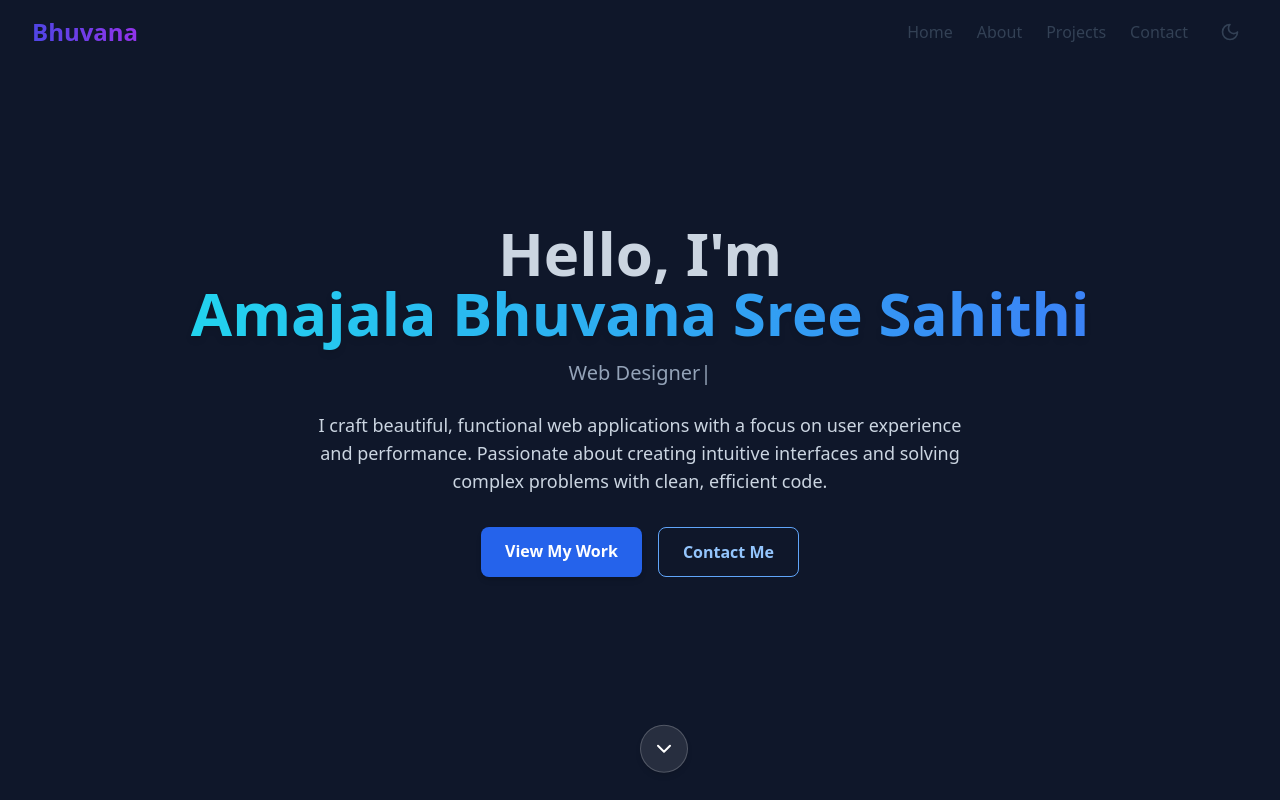
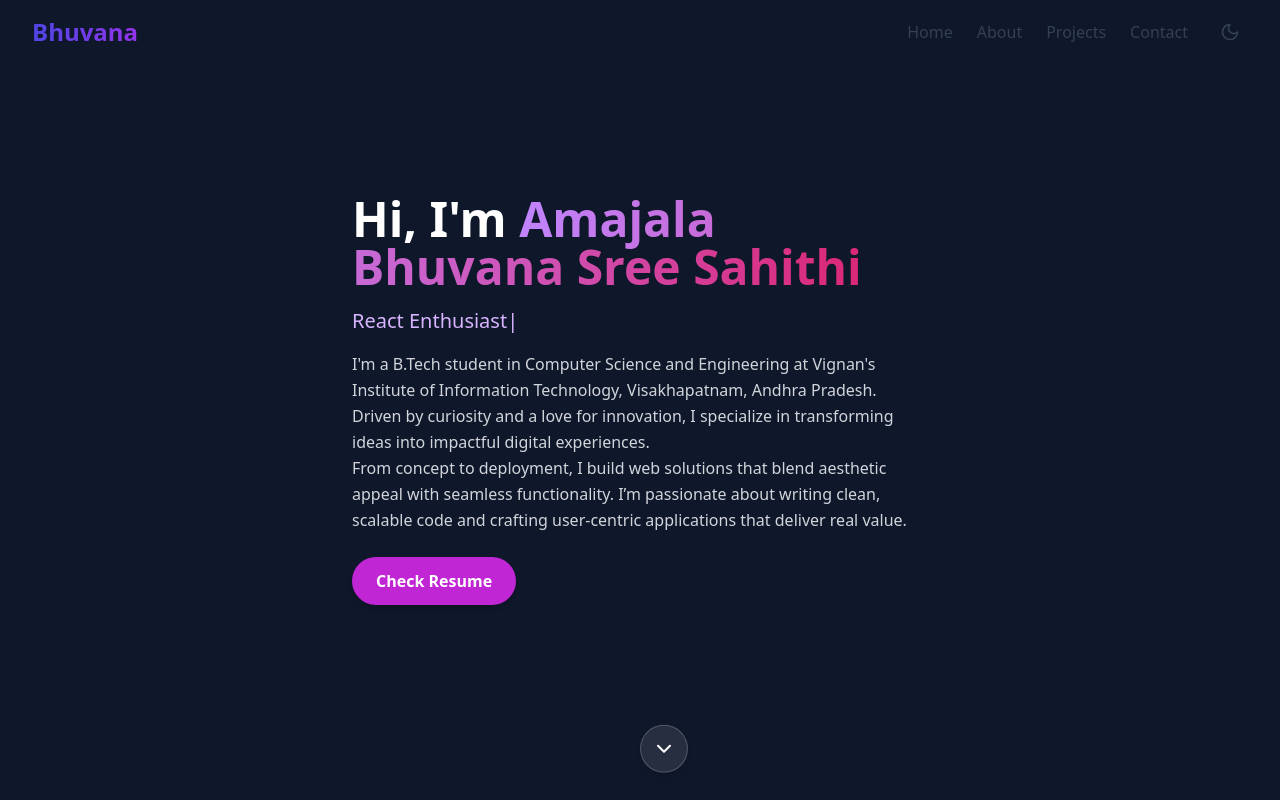
Before and after one commit to bhuvana816/Portfolio., a React (Vite) app: page / in a window 1280 px wide. Shown: the top 800 px of the page. Built offline with nearby package versions, Linux system fonts and the light colour scheme.

Commit message:
Update Hero.tsx

```diff
--- a/src/components/Hero.tsx
+++ b/src/components/Hero.tsx
@@ -10,19 +10,21 @@ const Hero: React.FC = () => {
   return (
     <section
       id="home"
-      className="relative min-h-screen flex flex-col justify-center items-center bg-slate-900 text-white overflow-hidden"
+      className="relative min-h-screen flex flex-col justify-center items-center bg-slate-900 text-white overflow-hidden font-sans"
     >
       <ParticleBackground />
 
-      <div className="container mx-auto px-4 md:px-8 relative z-10 text-center">
+      <div className="container mx-auto px-4 md:px-8 relative z-10 text-center flex flex-col items-center justify-center gap-10">
+        {/* Content */}
+        <div className="max-w-xl text-left">
           <AnimatedSection>
             <motion.h1
-            className="text-4xl md:text-6xl font-extrabold mb-4 leading-tight"
+              className="text-4xl md:text-5xl font-bold mb-4 leading-tight"
               whileHover={{ scale: 1.02 }}
               transition={{ type: 'spring', stiffness: 400 }}
             >
-            <span className="block text-slate-300">Hello, I'm</span>
-            <span className="bg-gradient-to-r from-cyan-400 to-blue-500 bg-clip-text text-transparent drop-shadow-md">
+              Hi, I'm{' '}
+              <span className="text-transparent bg-gradient-to-r from-purple-400 to-pink-600 bg-clip-text">
                 Amajala Bhuvana Sree Sahithi
               </span>
             </motion.h1>
@@ -30,51 +32,35 @@ const Hero: React.FC = () => {
 
           <AnimatedSection delay={0.2}>
             <TypeAnimation
-            sequence={[
-              'Full Stack Developer',
-              2000,
-              'Web Designer',
-              2000,
-              'React & Django Enthusiast',
-              2000,
-            ]}
+              sequence={['Frontend Developer', 2000, 'React Enthusiast', 2000, 'UI/UX Explorer', 2000]}
               wrapper="h2"
               speed={50}
               repeat={Infinity}
-            className="text-lg md:text-xl font-medium text-slate-400 mb-6"
+              className="text-xl font-medium text-purple-300 mb-4"
             />
           </AnimatedSection>
 
           <AnimatedSection delay={0.3}>
-          <p className="text-slate-300 mb-8 leading-relaxed text-base md:text-lg max-w-2xl mx-auto">
-            I craft beautiful, functional web applications with a focus on user experience and performance. Passionate about creating intuitive interfaces and solving complex problems with clean, efficient code.
+            <p className="text-gray-300 mb-6 leading-relaxed text-base">
+              I'm a B.Tech student in Computer Science and Engineering at Vignan's Institute of Information Technology, Visakhapatnam, Andhra Pradesh. Driven by curiosity and a love for innovation, I specialize in transforming ideas into impactful digital experiences.
+              <br className="hidden sm:block" /> From concept to deployment, I build web solutions that blend aesthetic appeal with seamless functionality. I’m passionate about writing clean, scalable code and crafting user-centric applications that deliver real value.
             </p>
           </AnimatedSection>
 
           <AnimatedSection delay={0.4}>
-          <div className="flex flex-wrap justify-center gap-4">
             <motion.a
-              href="#projects"
-              className="px-6 py-3 bg-blue-600 hover:bg-blue-700 text-white font-semibold rounded-lg shadow-md hover:shadow-xl transition-all"
+              href="#resume"
+              className="inline-block px-6 py-3 bg-fuchsia-600 hover:bg-fuchsia-700 text-white font-semibold rounded-full shadow-md hover:shadow-xl transition-all"
               whileHover={{ scale: 1.05 }}
               whileTap={{ scale: 0.95 }}
-              aria-label="View my projects"
             >
-              View My Work
+              Check Resume
             </motion.a>
-            <motion.a
-              href="#contact"
-              className="px-6 py-3 border border-blue-400 text-blue-300 font-semibold rounded-lg hover:bg-blue-800/30 transition-all"
-              whileHover={{ scale: 1.05 }}
-              whileTap={{ scale: 0.95 }}
-              aria-label="Contact me"
-            >
-              Contact Me
-            </motion.a>
-          </div>
           </AnimatedSection>
         </div>
+      </div>
 
+      {/* Scroll Down */}
       <motion.div
         className="absolute bottom-8 left-1/2 transform -translate-x-1/2"
         animate={{ y: [0, 10, 0] }}
```
Lines whose indentation alone changed are shown as unchanged.
